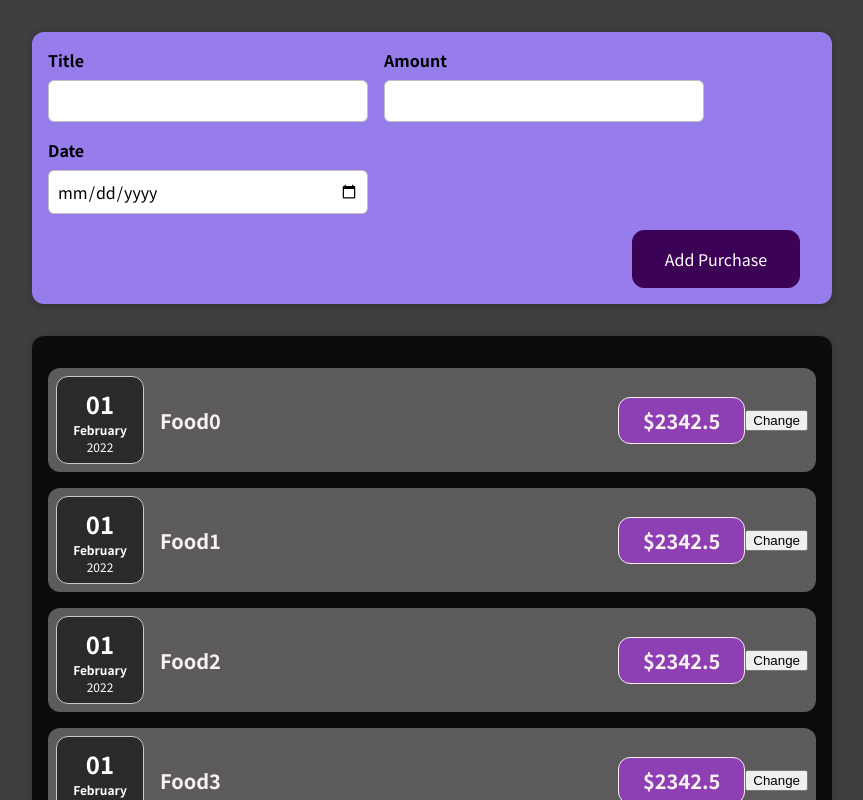
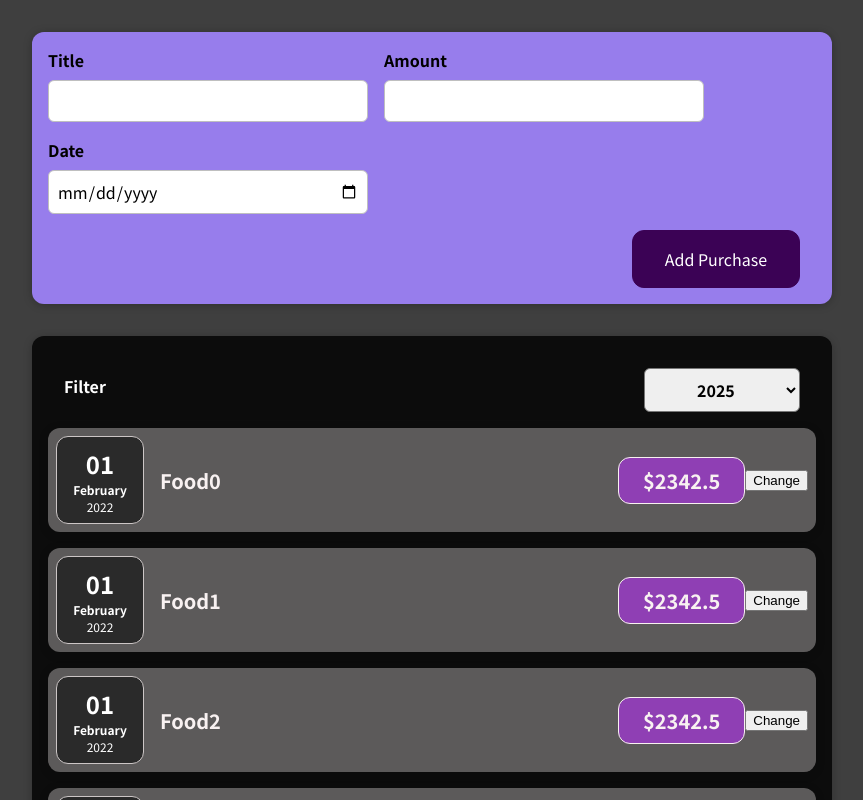
Before and after one commit to hc-sun/budget-manager, a React (Create React App) app: page / in a window 1280 px wide. Shown: the top 800 px of the page, without its empty margins (208-1071 px from the left). Built offline with nearby package versions, Linux system fonts and the light colour scheme.

Commit message:
added year selection

```diff
--- /dev/null
+++ b/src/components/Purchases/Filter.css
@@ -0,0 +1,24 @@
+.purchases-filter {
+  color: white;
+  padding: 0 1rem;
+}
+
+.purchases-filter-control {
+  display: flex;
+  width: 100%;
+  align-items: center;
+  justify-content: space-between;
+  margin: 1rem 0;
+}
+
+.purchases-filter label {
+  font-weight: bold;
+  margin-bottom: 0.5rem;
+}
+
+.purchases-filter select {
+  font: inherit;
+  padding: 0.5rem 3rem;
+  font-weight: bold;
+  border-radius: 6px;
+}
--- /dev/null
+++ b/src/components/Purchases/Filter.js
@@ -0,0 +1,24 @@
+import React, { useState } from "react";
+import "./Filter.css";
+
+function PurchaseFilter(props) {
+  function filterHandler(event) {
+    props.selectYear(event.target.value);
+  }
+
+  return (
+    <div className="purchases-filter">
+      <div className="purchases-filter-control">
+        <label value={props.selectedYearData}>Filter</label>
+        <select onChange={filterHandler}>
+          <option value="2025">2025</option>
+          <option value="2024">2024</option>
+          <option value="2023">2023</option>
+          <option value="2022">2022</option>
+        </select>
+      </div>
+    </div>
+  );
+}
+
+export default PurchaseFilter;
--- a/src/components/Purchases/Purchases.js
+++ b/src/components/Purchases/Purchases.js
@@ -1,10 +1,20 @@
 import PurchaseItem from "./PurchaseItem";
 import "./Purchases.css";
-import Card from '../UI/Card';
+import Card from "../UI/Card";
+import PurchaseFilter from "./Filter.js";
+import React, {useState} from 'react';
 
 function Purchases(props) {
+  const [yearData, setYear] = useState('2023');
+
+  function selectYearHandler(year) {
+    setYear(year);
+  }
+
   return (
+    <div>
       <Card className="purchases">
+        <PurchaseFilter selectedYearData={yearData} selectYear={selectYearHandler} />
         <PurchaseItem
           title={props.items[0].title}
           amount={props.items[0].amount}
@@ -26,6 +36,7 @@
           date={props.items[3].date}
         />
       </Card>
+    </div>
   );
 }
 
```
Lines whose indentation alone changed are shown as unchanged.
